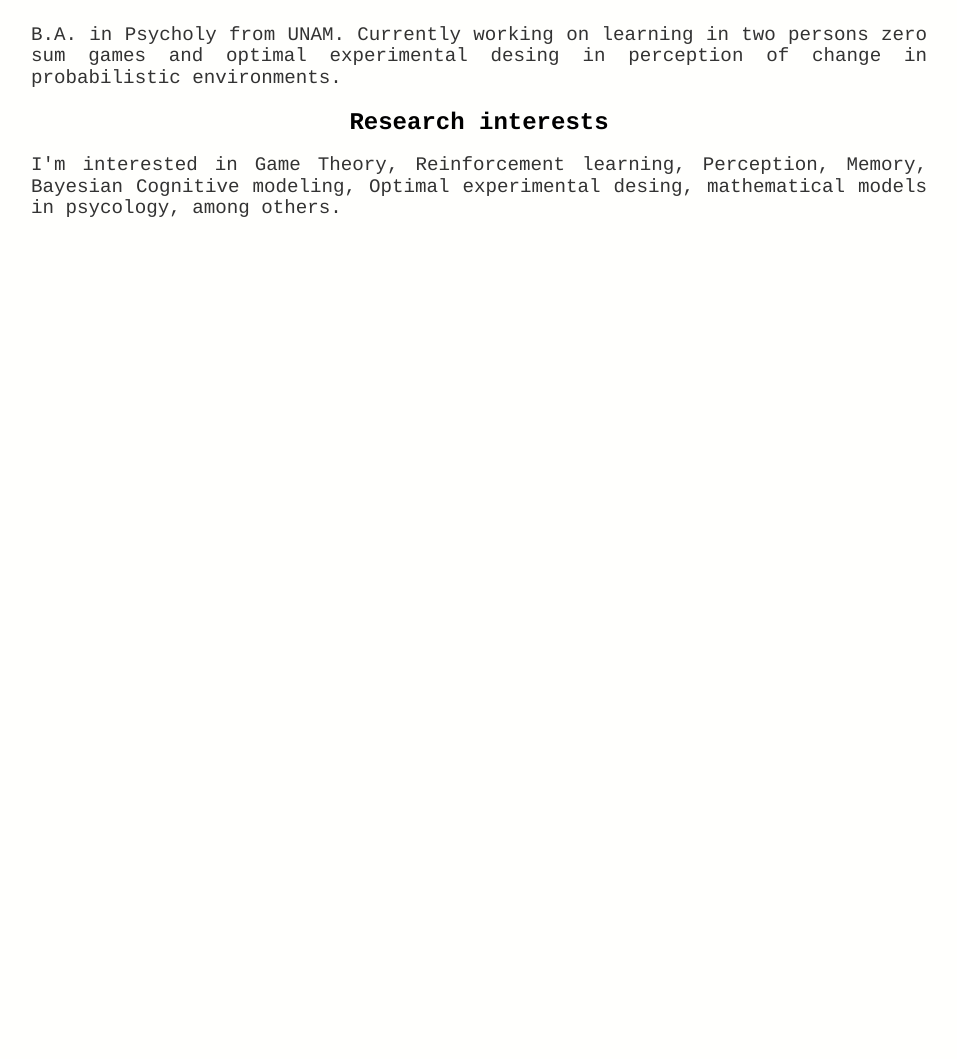
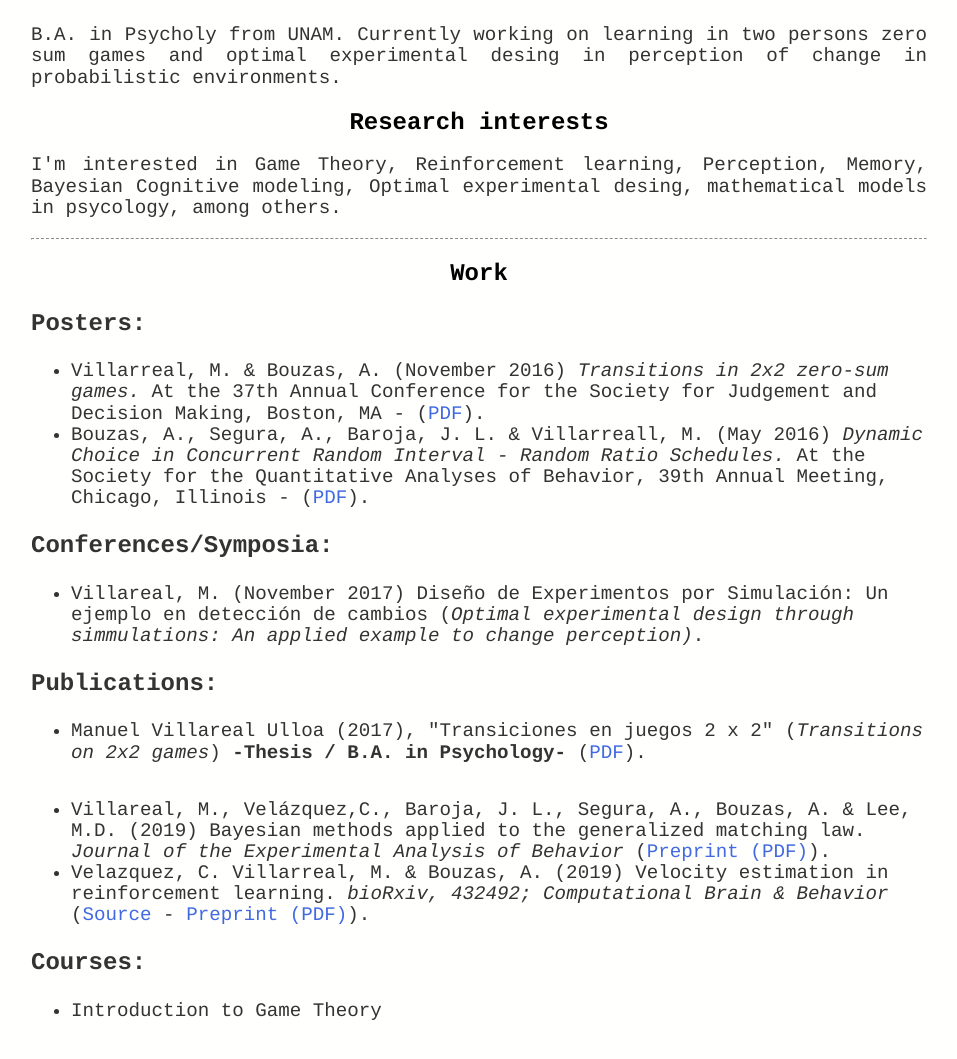
Before and after one commit to BouzasLab25/bouzaslab25.github.io, a Jekyll site: the page built from people/manuel.html, in a window 1280 px wide and 1400 px high, scrolled down 824 px. Shown: the top 1059 px of the window, without its empty margins (161-1118 px from the left). Built offline with Jekyll 4.4.1, drawn with Linux system fonts in a browser that asks for light colours.

Commit message:
Update manuel.html

```diff
--- a/people/manuel.html
+++ b/people/manuel.html
@@ -22,3 +22,27 @@ title: Lab25 Manuel
   <h2>Research interests</h2>
 
  <p class='text'> I'm interested in Game Theory, Reinforcement learning, Perception, Memory, Bayesian Cognitive modeling, Optimal experimental desing, mathematical models in psycology, among others.  </p>
+
+ <hr class='style9'>
+ <h2>Work</h2>
+
+<p style="text-align:justify"><b>Posters:</b></p>
+	<ul>
+	<li class='ho' > Villarreal, M. & Bouzas, A. (November 2016) <i> Transitions in 2x2 zero-sum games.</i> At the 37th Annual Conference for the Society for Judgement and Decision Making, Boston, MA - (<a class='link' href="/documents/poster_manuel_2016.pdf" target="_blank">PDF</a>). </li>
+	<li class='ho' >Bouzas, A., Segura, A., Baroja, J. L. & Villarreall, M. (May 2016) <i> Dynamic Choice in Concurrent Random Interval - Random Ratio Schedules.</i> At the Society for the Quantitative Analyses of Behavior, 39th Annual Meeting, Chicago, Illinois - (<a class='link' href="/documents/poster_SQAB_2016.pdf" target="_blank">PDF</a>). </li>
+	</ul>
+<p style="text-align:justify"><b>Conferences/Symposia:</b></p>
+	<ul>
+	<li class='ho' >Villareal, M. (November 2017) Diseño de Experimentos por Simulación: Un ejemplo en detección de cambios (<i>Optimal experimental design through simmulations: An applied example to change perception)</i>. </li>
+ 	</ul>
+<p style="text-align:justify"><b>Publications:</b></p>
+	<ul>
+	<li class='ho' >Manuel Villareal Ulloa (2017), "Transiciones en juegos 2 x 2" (<i>Transitions on 2x2 games</i>) <b>-Thesis / B.A. in Psychology-</b> (<a class='link' href="http://132.248.9.195/ptd2017/febrero/304112373/Index.html" target="_blank">PDF</a>). </li>
+	<br><br>
+	<li class='ho' >Villareal, M., Velázquez,C., Baroja, J. L., Segura, A., Bouzas, A. & Lee, M.D. (2019) Bayesian methods applied to the generalized matching law. <i>Journal of the Experimental Analysis of Behavior</i> (<a class='link' href="https://webfiles.uci.edu/mdlee/VillarealEtAl2018.pdf?uniq=-u4uixy" target="_blank">Preprint (PDF)</a>). </li>
+	<li class='ho' >Velazquez, C. Villarreal, M. & Bouzas, A. (2019) Velocity estimation in reinforcement learning. <i> bioRxiv, 432492; Computational Brain & Behavior </i> (<a class='link' href="https://link.springer.com/article/10.1007/s42113-019-00026-1" target="_blank">Source</a> - <a class='link' href="https://github.com/BouzasLab25/bouzaslab25.github.io/blob/master/documents/paper_Vel%C3%A1zquezEtAl2019.pdf" target="_blank">Preprint (PDF)</a>). </li>
+	</ul>
+<p style="text-align:justify"><b>Courses:</b></p>
+	<ul>
+	<li class='ho' >Introduction to Game Theory</li>
+	</ul>
```
